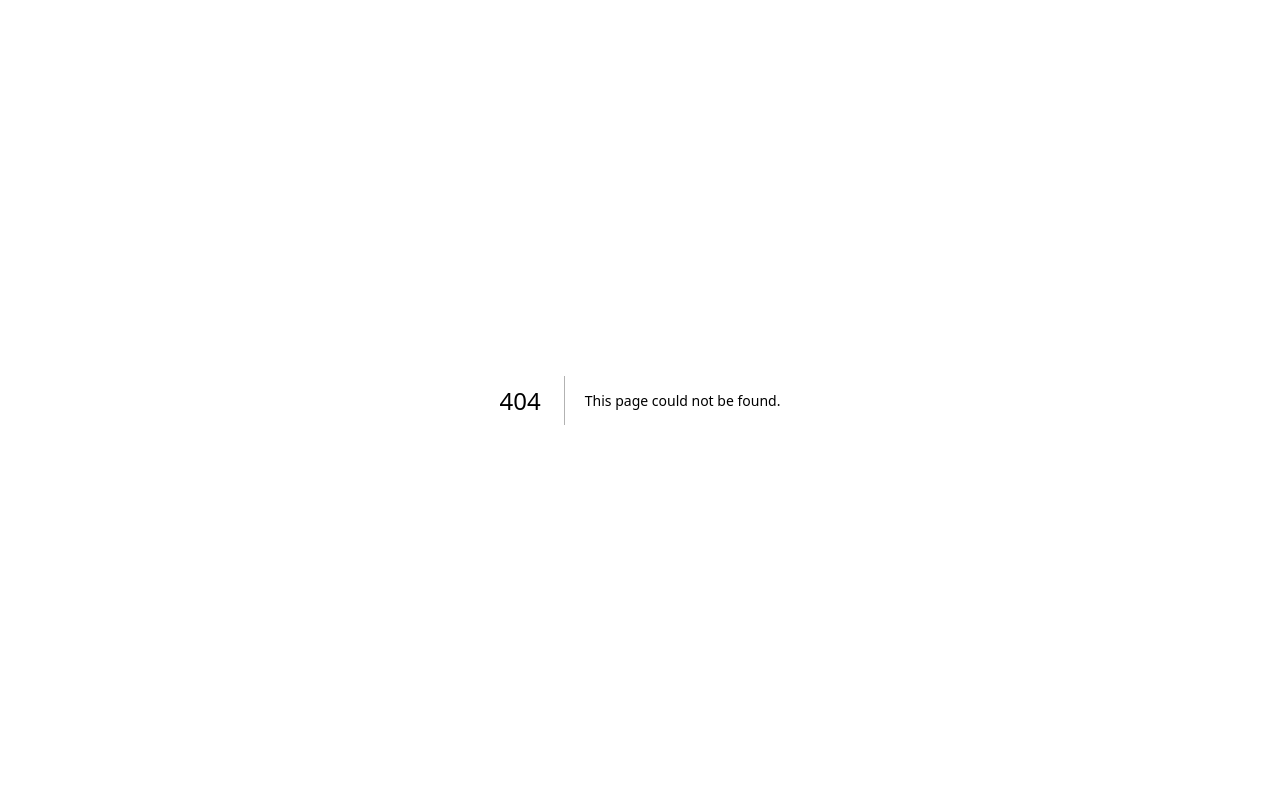
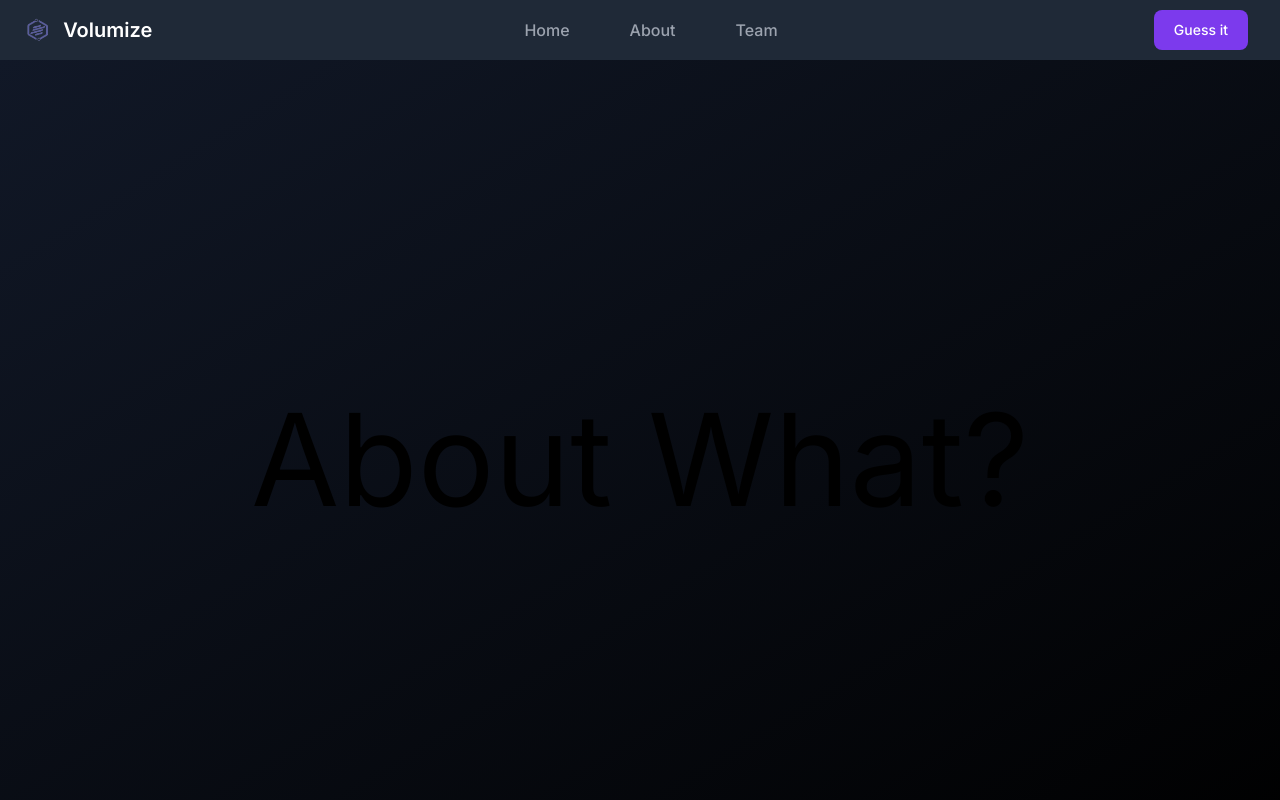
Before and after one commit to Zhassulan1/Volumize-Front, a Next.js app: page /about in a window 1280 px wide. Before the commit this address had no page. Shown: the top 800 px of the page. Built offline with nearby package versions, Linux system fonts and the light colour scheme.

Commit message:
feat: added new page

```diff
--- /dev/null
+++ b/src/app/about/page.tsx
@@ -0,0 +1,20 @@
+import Header from "../components/layout/header";
+
+export default function About() {
+    return (
+        <>
+            <Header mainBtnText={"Guess it"} />
+            <div className="bg-gradient-to-br from-gray-900 to-black align-middle justify-between">
+                <div className="min-h-screen align-middle justify-center">
+                    <span className="flex flex-col items-center justify-center h-screen">
+                        <br />
+                        <br />
+                        <p className="text-9xl dark:text-gray-400">About What?</p>
+                        <br />
+                        <br />
+                    </span>
+                </div>
+            </div>
+        </>
+    )
+}
```
